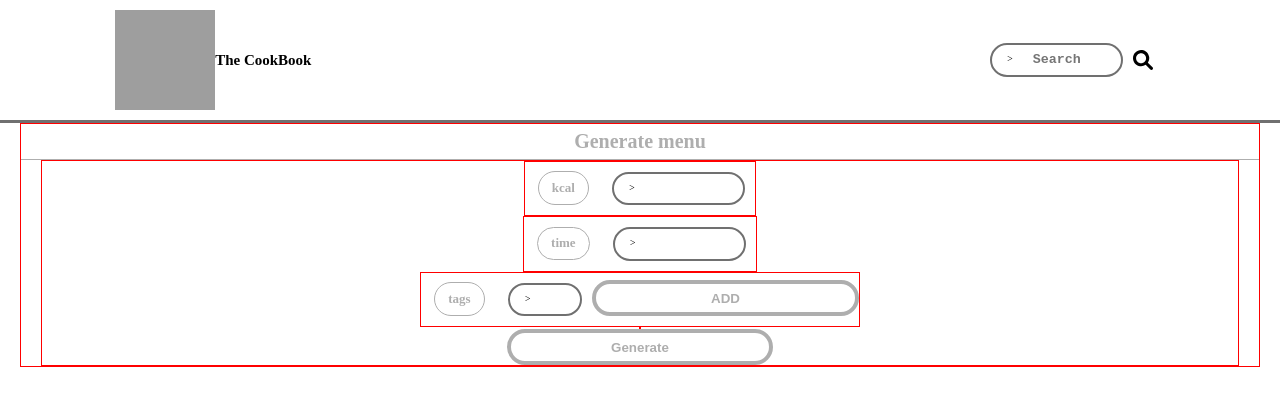
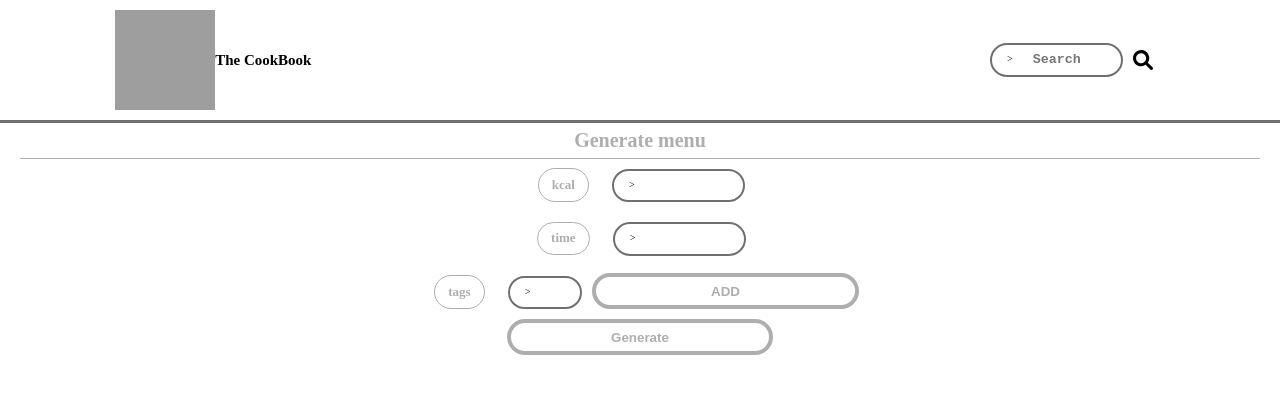
Before and after one commit to CodersCampCrew/Cookbook, a React (Create React App) app: page /browse in a window 1280 px wide. Shown: the top 406 px of the page. Built offline with nearby package versions, Linux system fonts and the light colour scheme; grey boxes are pictures that could not be loaded; a small style sheet from the web is missing.

Commit message:
add generate menu page

```diff
--- a/src/pages/GenerateMenuPage/GenerateMenuPage.js
+++ b/src/pages/GenerateMenuPage/GenerateMenuPage.js
@@ -1,4 +1,3 @@
-/* eslint-disable react/jsx-props-no-spreading */
 import React, { useState } from "react";
 import { useForm } from "react-hook-form";
 import Tag from "../../components/Tag/Tag";
--- a/src/pages/GenerateMenuPage/GenerateMenuPage.module.scss
+++ b/src/pages/GenerateMenuPage/GenerateMenuPage.module.scss
@@ -1,23 +1,23 @@
 .centered {
   margin: 0 2em;
-  border: 1px solid red;
+  //border: 1px solid red;
 }
 .form {
   margin: 0 2em;
   display: flex;
   flex-direction: column;
   align-items: center;
-  border: 1px solid red;
+  //border: 1px solid red;
 }
 .line {
   display: flex;
   flex-direction: row;
   align-items: baseline;
-  border: 1px solid red;
+  //border: 1px solid red;
 }
 .tags {
   margin: 0 12em;
-  border: 1px solid red;
+  //border: 1px solid red;
 }
 .button {
   width: 4.5em;
```
Also changed, not shown: 1 other file (tests, documents, lock files or other folders).
